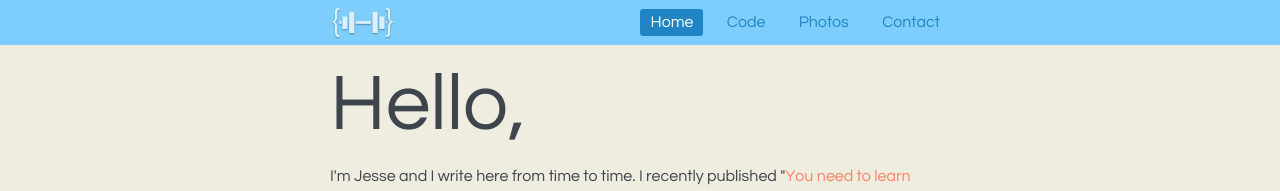
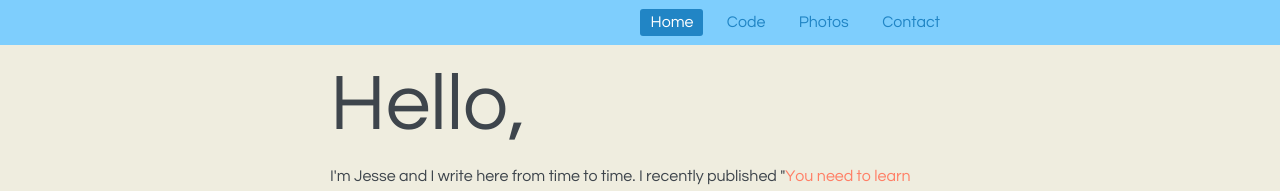
Before and after one commit to JesseWilliamson/jessewilliamson.github.com, a Jekyll site: the page built from index.html, in a window 1280 px wide. Shown: the top 191 px of the page. Built offline with Jekyll 4.4.1, drawn with Linux system fonts in a browser that asks for light colours.

Commit message:
removing logo for now

```diff
--- a/_layouts/default.html
+++ b/_layouts/default.html
@@ -16,7 +16,6 @@
   <body>
     <header>
       <div class="container">
-        <img src="/images/logo.png" />
         <nav>
           <a href="/" class='active'>Home</a>
           <a href="code.html">Code</a>
```
